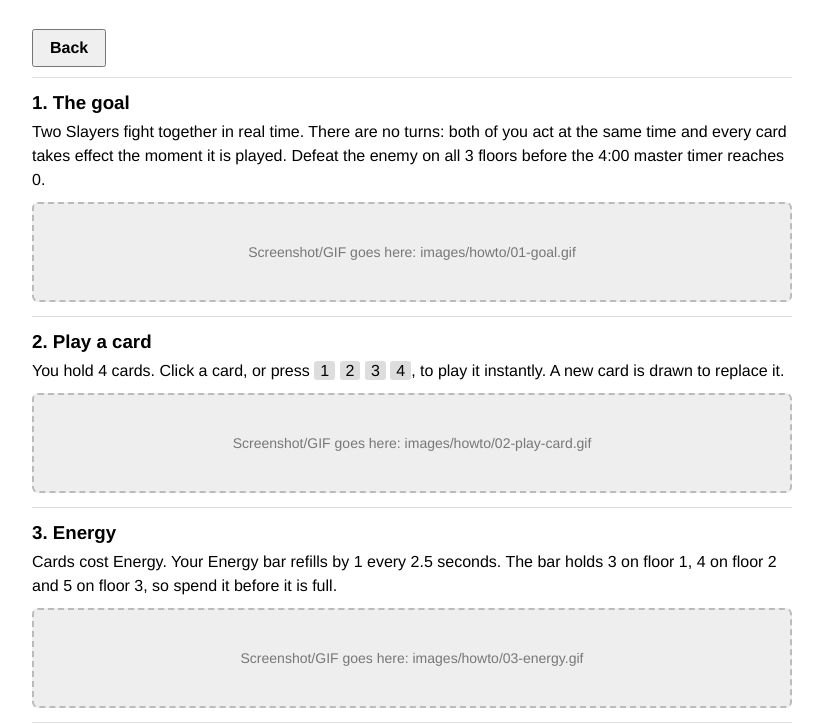
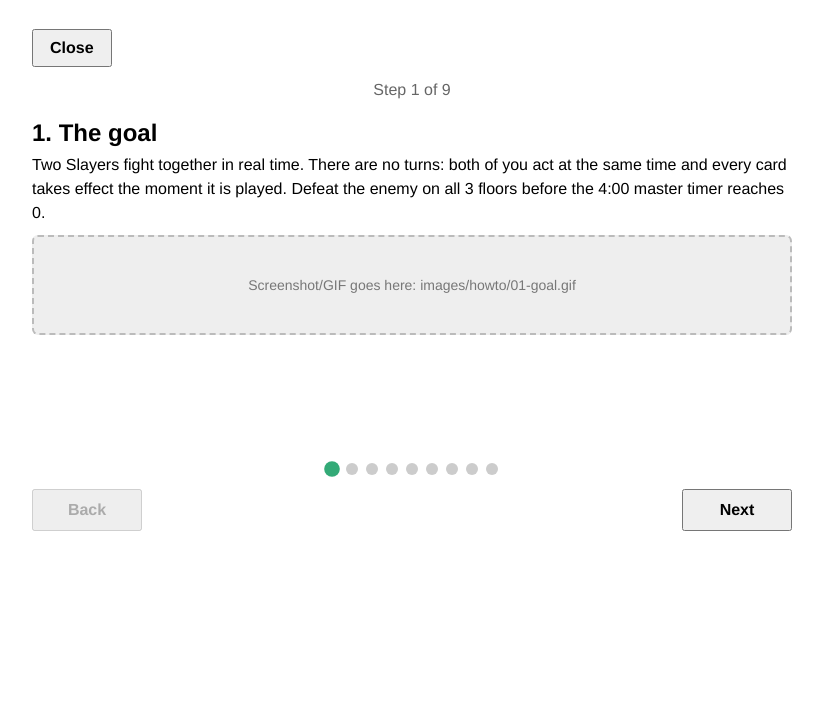
Before and after one commit to Emiesce/COMP4021, a website: page quickdraw-slayers/public/index.html in a window 1280 px wide. Both pictures are taken after a click on the button "How to Play". Shown: the part 76-800 px from the top of the page, without its empty margins (228-1051 px from the left). Drawn offline with nearby package versions, Linux system fonts and the light colour scheme; no server answers.

Commit message:
new register HTP

```diff
--- a/quickdraw-slayers/public/index.html
+++ b/quickdraw-slayers/public/index.html
@@ -48,6 +48,20 @@
         </div>
     </div>
 
+    <!-- Registration success page: shown right after an account is created -->
+    <div id="game-room-register-success-page" style="display: none">
+        <div class="row">
+            <div class="col success-card">
+                <div class="subtitle">Account created!</div>
+                <p class="success-text">Welcome, <b id="success-name"></b>. New to QuickDraw Slayers? Take a minute to learn how to play with your partner.</p>
+                <div class="row">
+                    <button id="success-howto-button" type="button">Read How to Play</button>
+                    <button id="success-signin-button" type="button">Go to Sign In</button>
+                </div>
+            </div>
+        </div>
+    </div>
+
     <!-- Sign-in page -->
     <div id="game-room-signin-page" style="display: none">
         <div class="row">
@@ -68,7 +82,9 @@
     <div id="howto-page" style="display: none">
         <div class="howto-wrap">
             <div class="subtitle">How to Play</div>
-            <button class="howto-back" type="button">Back</button>
+            <button class="howto-back" type="button">Close</button>
+            <div id="howto-progress">Step <span id="howto-current">1</span> of <span id="howto-total"></span></div>
+            <div id="howto-slides">
 
             <section class="howto-step" data-shot="01-goal">
                 <h3>1. The goal</h3>
@@ -116,6 +132,12 @@
                 <p>Press <kbd>C</kbd> to switch cheat mode on or off for yourself: infinite Energy, no damage taken and 3x damage.
                 A "CHEAT MODE ACTIVE" label shows at the top left and your partner is notified.</p>
             </section>
+            </div>
+            <div id="howto-dots"></div>
+            <div class="howto-nav">
+                <button id="howto-prev" type="button">Back</button>
+                <button id="howto-next" type="button">Next</button>
+            </div>
         </div>
     </div>
 
--- a/quickdraw-slayers/public/scripts/game_room.js
+++ b/quickdraw-slayers/public/scripts/game_room.js
@@ -1,6 +1,7 @@
 const GameRoom = (function() {
     // This stores the signed in user
     let user = null;
+    let registeredUsername = "";      // pre-fills the sign-in form after registering
     const hooks = { onSignIn: null, onSignOut: null };
 
     // Show a message under a form; errors are red, success messages are green
@@ -37,6 +38,16 @@ const GameRoom = (function() {
             $("#game-room-register-page").show();
             $("#register-form").get(0).reset();
             showMessage("#register-message", "", false);
+        });
+
+        // Registration success page: go to sign in with the new username filled in
+        $("#success-signin-button").on("click", function() {
+            $("#game-room-register-success-page").hide();
+            $("#game-room-signin-page").show();
+            $("#signin-form").get(0).reset();
+            showMessage("#signin-message", "", false);
+            $("#signin-username").val(registeredUsername);
+            $("#signin-password").focus();
         });
 
         $(".back-button").on("click", function() {
@@ -97,7 +108,11 @@ const GameRoom = (function() {
                     // J. Handling the success response from the server
                     //
                     $("#register-form").get(0).reset();
-                    showMessage("#register-message", "Your account has been successfully registered. You can sign in now.", false);
+                    showMessage("#register-message", "", false);
+                    registeredUsername = username;
+                    $("#success-name").text(name);
+                    $("#game-room-register-page").hide();
+                    $("#game-room-register-success-page").show();
                 })
                 .catch((err) => {
                     showMessage("#register-message", "Could not reach the server.", true);
--- a/quickdraw-slayers/public/scripts/howto.js
+++ b/quickdraw-slayers/public/scripts/howto.js
@@ -1,13 +1,16 @@
-// How to Play page. Each <section class="howto-step" data-shot="NAME"> looks for an image in
-// public/images/howto/ called NAME.gif, NAME.png or NAME.jpg. Drop your screenshots/GIFs there
-// (e.g. 02-play-card.gif) and they appear automatically; until then a placeholder box is shown.
+// How to Play: a step-by-step slideshow (one .howto-step at a time).
+// Each <section class="howto-step" data-shot="NAME"> looks for an image in public/images/howto/
+// called NAME.gif, NAME.png or NAME.jpg. Drop your screenshots/GIFs there (e.g. 02-play-card.gif)
+// and they appear automatically; until then a placeholder box is shown.
 const HowTo = (function() {
     const EXTENSIONS = ["gif", "png", "jpg"];
-    let returnTo = "#game-room-start-page";     // the page to go back to
+    let returnTo = "#game-room-start-page";     // the page to show again when the guide is closed
+    let current = 0;
+    let total = 0;
 
     const loadShot = function($step) {
         const name = $step.data("shot");
-        const $box = $("<div class='shot'>").text(`Screenshot/GIF goes here: images/howto/${name}.gif`);
+        const $box = $("<div class='shot placeholder'>").text(`Screenshot/GIF goes here: images/howto/${name}.gif`);
         $step.append($box);
         const tryNext = (i) => {
             if (i >= EXTENSIONS.length) return;
@@ -16,32 +19,72 @@ const HowTo = (function() {
             img.onerror = () => tryNext(i + 1);
             img.src = `images/howto/${name}.${EXTENSIONS[i]}`;
         };
-        $box.addClass("placeholder");
         tryNext(0);
     };
 
-    const open = function(from) {
-        returnTo = from;
+    // Show step number i (0-based) and update the counter, dots and buttons
+    const showStep = function(i) {
+        current = Math.max(0, Math.min(total - 1, i));
+        $(".howto-step").each(function(index) { $(this).toggle(index === current); });
+        $("#howto-current").text(current + 1);
+        $("#howto-dots .dot").each(function(index) { $(this).toggleClass("active", index === current); });
+        $("#howto-prev").prop("disabled", current === 0);
+        $("#howto-next").text(current === total - 1 ? "Done" : "Next");
+    };
+
+    // Open the guide from page `from`; closing it shows `back` (default: the same page).
+    // `back` may also be a function to run when the guide is closed.
+    const open = function(from, back) {
+        returnTo = back || from;
         $(from).hide();
         $("#howto-page").show();
         $("#help-button").hide();
+        showStep(0);
         window.scrollTo(0, 0);
     };
 
-    const init = function() {
-        $(".howto-step").each(function() { loadShot($(this)); });
-        // The ? button opens How to Play from whichever page is showing, and Back returns there
-        $("#help-button").on("click", function() {
-            const pages = ["#game-room-start-page", "#game-room-signin-page", "#game-room-register-page", "#game-room-content-page"];
-            const current = pages.find(p => $(p).is(":visible"));
-            if (current) open(current);
-        });
-        $(".howto-back").on("click", function() {
-            $("#howto-page").hide();
-            $(returnTo).show();
-            $("#help-button").show();
-        });
+    const close = function() {
+        $("#howto-page").hide();
+        $("#help-button").show();
+        if (typeof returnTo === "function") returnTo();
+        else $(returnTo).show();
     };
 
-    return { init };
+    const init = function() {
+        const $steps = $(".howto-step");
+        total = $steps.length;
+        $("#howto-total").text(total);
+        $steps.each(function(index) {
+            loadShot($(this));
+            $("<button type='button' class='dot'>").attr("aria-label", "Step " + (index + 1))
+                .on("click", () => showStep(index)).appendTo("#howto-dots");
+        });
+        showStep(0);
+
+        $("#howto-prev").on("click", () => showStep(current - 1));
+        $("#howto-next").on("click", () => { if (current === total - 1) close(); else showStep(current + 1); });
+        $(".howto-back").on("click", close);
+
+        // Keyboard: arrows move between steps, Escape closes
+        $(document).on("keydown", function(e) {
+            if (!$("#howto-page").is(":visible")) return;
+            if (e.key === "ArrowRight") $("#howto-next").click();
+            else if (e.key === "ArrowLeft") showStep(current - 1);
+            else if (e.key === "Escape") close();
+        });
+
+        // The green ? opens the guide from whichever page is showing; closing returns there
+        $("#help-button").on("click", function() {
+            const pages = ["#game-room-start-page", "#game-room-signin-page", "#game-room-register-page",
+                           "#game-room-register-success-page", "#game-room-content-page"];
+            const here = pages.find(p => $(p).is(":visible"));
+            if (here) open(here);
+        });
+
+        // After registering: "Read How to Play" -> guide -> Done -> sign-in page
+        $("#success-howto-button").on("click", () =>
+            open("#game-room-register-success-page", () => $("#success-signin-button").click()));
+    };
+
+    return { init, open };
 })();
--- a/quickdraw-slayers/public/style.css
+++ b/quickdraw-slayers/public/style.css
@@ -76,6 +76,7 @@ form button {
 #game-room-start-page,
 #game-room-signin-page,
 #game-room-register-page,
+#game-room-register-success-page,
 #game-room-content-page {
     display: flex;
     align-items: stretch;
@@ -113,7 +114,7 @@ kbd { background: #ddd; border-radius: 3px; padding: 1px 6px; }
 #howto-page { width: 100%; }
 .howto-wrap { max-width: 760px; margin: 0 auto; padding: 0 20px 60px; }
 .howto-back { font-size: 1rem; padding: 8px 16px; margin-bottom: 10px; }
-.howto-step { border-top: 1px solid #ddd; padding: 14px 0; }
+.howto-step { padding: 14px 0; }
 .howto-step h3 { margin: 0 0 6px; }
 .howto-step p { margin: 0 0 10px; line-height: 1.5; }
 .shot { max-width: 100%; }
@@ -126,3 +127,17 @@ kbd { background: #ddd; border-radius: 3px; padding: 1px 6px; }
     font-size: 26px; font-weight: bold; background: #3a7; color: #fff; border: none; cursor: pointer; z-index: 10;
     box-shadow: 0 2px 8px rgba(0,0,0,0.3); }
 #help-button:hover { background: #2c6; }
+
+/* Registration success page */
+.success-card { max-width: 520px; text-align: center; }
+.success-text { font-size: 1.1rem; line-height: 1.5; }
+
+/* How to play slideshow */
+#howto-progress { text-align: center; color: #666; margin: 4px 0 10px; }
+.howto-step { border-top: none; padding: 10px 0; min-height: 320px; }
+.howto-step h3 { font-size: 1.5rem; }
+#howto-dots { display: flex; justify-content: center; gap: 8px; margin: 14px 0; }
+#howto-dots .dot { width: 12px; height: 12px; padding: 0; border-radius: 50%; border: none; background: #ccc; cursor: pointer; font-size: 0; }
+#howto-dots .dot.active { background: #3a7; transform: scale(1.3); }
+.howto-nav { display: flex; justify-content: space-between; gap: 10px; }
+.howto-nav button { font-size: 1rem; padding: 10px 24px; min-width: 110px; }
```
